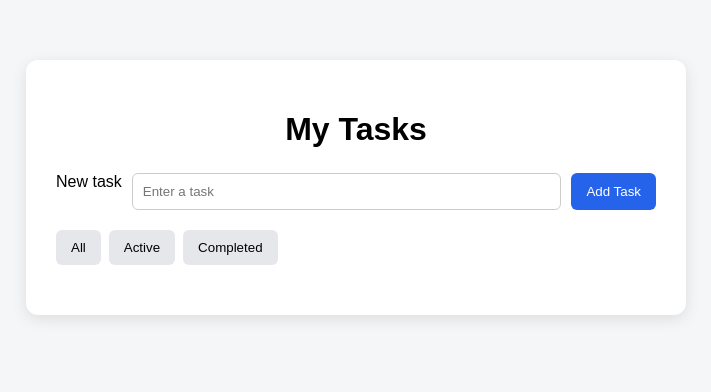
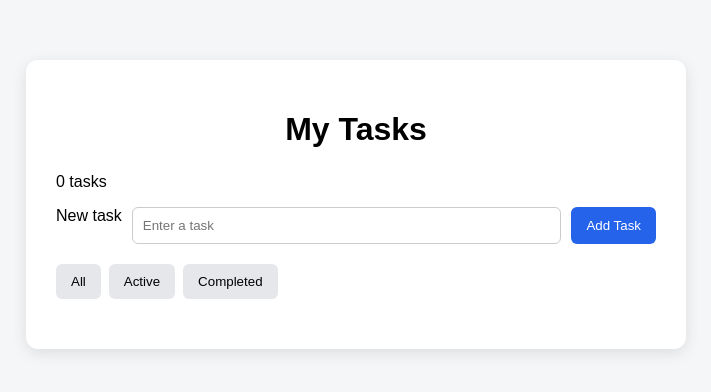
Before and after one commit to neemamwangi809-cell/react-task-project, a React (Vite) app: page / in a window 1280 px wide. Shown: the top 392 px of the page, without its empty margins (284-995 px from the left). Built offline with nearby package versions, Linux system fonts and the light colour scheme.

Commit message:
Add task count display

```diff
--- a/src/App.jsx
+++ b/src/App.jsx
@@ -59,6 +59,7 @@ function getVisibleTasks() {
   return (
     <main>
       <h1>My Tasks</h1>
+      <p>{tasks.length} {tasks.length === 1 ? 'task' : 'tasks'}</p>
 
       <form onSubmit={addTask}>
         <label htmlFor="task">New task</label>
```
